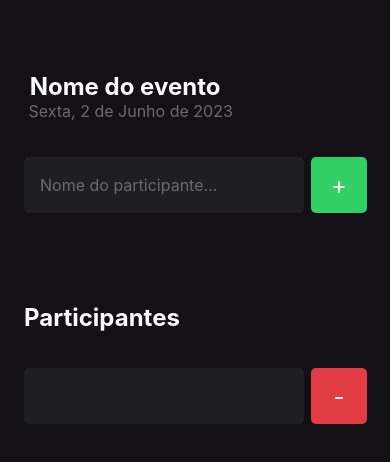
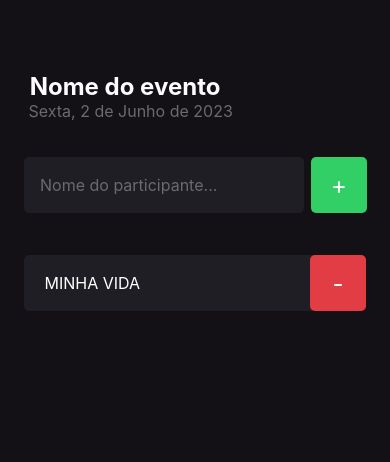
Before and after one commit to MatheusFoliatti/listaconvidadomobile02, a React Native app: screen / in a window 390 px wide. Shown: the top 462 px of the page. Built offline with nearby package versions, Linux system fonts and the light colour scheme.

Commit message:
add participate

```diff
--- /dev/null
+++ b/src/components/Participantes.jsx
@@ -0,0 +1,47 @@
+import {
+	Text,
+	StyleSheet,
+	View,
+	TextInput,
+	TouchableOpacity,
+} from "react-native";
+
+export function Participantes() {
+	return (
+		<View style={styles.container}>
+			<Text style={styles.name}> MINHA VIDA </Text>
+			<TouchableOpacity style={styles.button} activeOpacity={0.7}>
+				<Text style={styles.buttonText}> - </Text>
+			</TouchableOpacity>
+		</View>
+	);
+}
+
+const styles = StyleSheet.create({
+	container: {
+		width: "100%",
+		backgroundColor: "#1f1e25",
+		borderRadius: 5,
+		flexDirection: "row",
+		alignItems: "center",
+		marginBottom: 10,
+	},
+	name: {
+		flex: 1,
+		fontSize: 16,
+		color: "#fff",
+		marginLeft: 16,
+	},
+	button: {
+		width: 56,
+		height: 56,
+		borderRadius: 5,
+		backgroundColor: "#E23C44",
+		alignItems: "center",
+		justifyContent: "center",
+	},
+	buttonText: {
+		color: "#fff",
+		fontSize: 24,
+	},
+});
--- a/src/page/Home.jsx
+++ b/src/page/Home.jsx
@@ -5,14 +5,11 @@ import {
 	TextInput,
 	TouchableOpacity,
 } from "react-native";
+import { Participantes } from "../components/Participantes";
 
 export function Home() {
 	function handleParticipanteAdd() {
-		console.log("Nossa função está funcionando");
-	}
-
-	function handleParticipanteDelete() {
-		console.log("Nossa função está funcionando deletando");
+		console.log("A função está funcionando");
 	}
 
 	return (
@@ -34,20 +31,7 @@ export function Home() {
 				</TouchableOpacity>
 			</View>
 
-			<Text style={styles.titleEvent}>Participantes</Text>
-			<View style={styles.form}>
-				<TextInput
-					style={styles.input}
-					placeholder=''
-					placeholderTextColor={"#6b6b6b"}
-				/>
-				<TouchableOpacity
-					style={styles.redButton}
-					onPress={handleParticipanteDelete}
-					activeOpacity={0.7}>
-					<Text style={styles.deleteButton}> - </Text>
-				</TouchableOpacity>
-			</View>
+			<Participantes />
 		</View>
 	);
 }
@@ -96,16 +80,4 @@ const styles = StyleSheet.create({
 		color: "#fff",
 		fontSize: 24,
 	},
-	redButton: {
-		width: 56,
-		height: 56,
-		borderRadius: 5,
-		backgroundColor: "#E23C44",
-		alignItems: "center",
-		justifyContent: "center",
-	},
-	deleteButton: {
-		color: "#fff",
-		fontSize: 24,
-	},
 });
```
